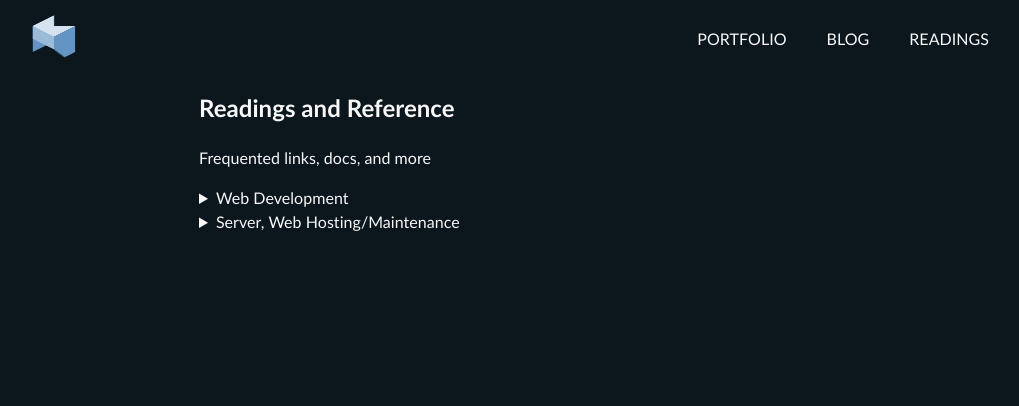
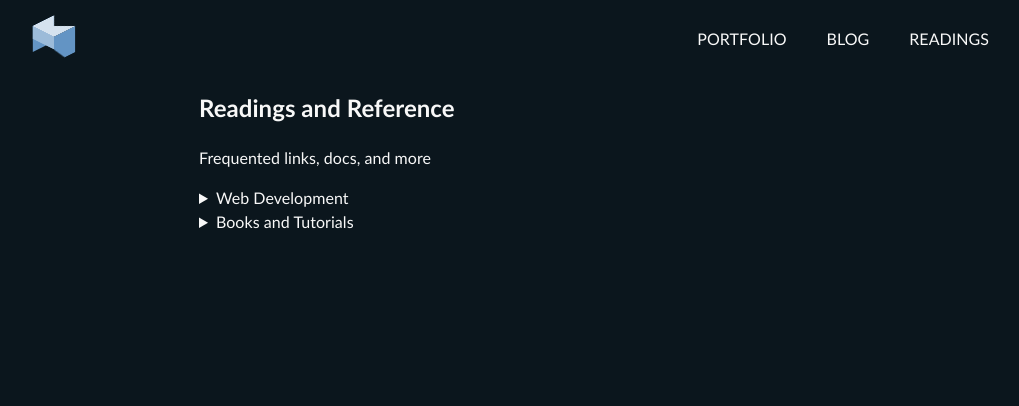
Before and after one commit to mpdagang/mpdagang.github.io, a Jekyll site: the page built from _pages/readings.html, in a window 1280 px wide. Shown: the top 406 px of the page, without its empty margins (121-1140 px from the left). Built offline with Jekyll 4.4.1, drawn with Linux system fonts in a browser that asks for light colours; part of the change alters nothing that is shown.

Commit message:
Readings: content update

```diff
--- a/_pages/readings.html
+++ b/_pages/readings.html
@@ -17,8 +17,8 @@
         <div class="mp-l-grid-2">
 
           <ul>
-            <li><a href="https://developer.mozilla.org/en-US/docs/Web">Start page</a></li>
-            <li><a href="https://developer.mozilla.org/en-US/docs/Learn">Learn (Overview)</a></li>
+            <li><a href="https://developer.mozilla.org/en-US/docs/Web">In the beginning, there were Web Technologies</a></li>
+            <li><a href="https://developer.mozilla.org/en-US/docs/Learn">Learn Web Development: the first Step</a></li>
 
             <li><a href="https://developer.mozilla.org/en-US/docs/Web/HTML">HTML: Structure the Web</a></li>
             <li><a href="https://developer.mozilla.org/en-US/docs/Web/CSS">CSS: Style the Web</a></li>
@@ -34,14 +34,15 @@
           </ul>
 
         </div>
-        <strong>Web Components</strong>
+        <strong>Web Components in focus</strong>
+        <p>to follow...</p>
+        <p>Really leaning on this one as concepts from js frameworks become native to the web.</p>
         <div class="mp-l-grid-2">
-          <p>to follow...</p>
         </div>
       </div>
 
     </details>
-    <details>
+    <!--<details>
       <summary>Server, Web Hosting/Maintenance</summary>
       <div class="p-rdg-content">
         <strong>News Coverage</strong>
@@ -49,6 +50,23 @@
           <li><a href="https://lwn.net/">Linux News Coverage on the Dot</a></li>
         </ul>
       </div>
+    </details> -->
+
+    <details>
+      <summary>Books and Tutorials</summary>
+      <div class="p-rdg-content mp-l-grid-2">
+        <ul>
+          <li><a href="https://dfrlbook.com/">Design for Real Life</a></li>
+          <li><a href="https://resilientwebdesign.com/">Resilient Web Design</a></li>
+          <li><a href="https://javascript-for-web-designers.abookapart.com/">Javascript for Web Designers</a></li>
+        </ul>
+        <ul>
+          <li><a href="https://www.phptutorial.net/">Modern PHP Tutorial</a></li>
+          <li><a href="https://javascript.info/">Modern Javascript Tutorial</a></li>
+          <li><a href="https://css-tricks.com/almanac/">CSS Almanac</a></li>
+          <li><a href="https://html.spec.whatwg.org/">HTML Standards</a></li>
+        </ul>
+      </div>
     </details>
 
   </section>
```
